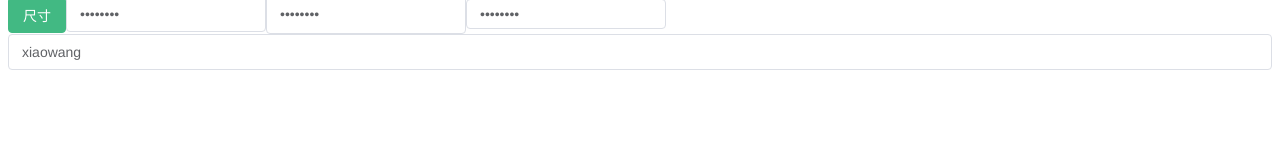
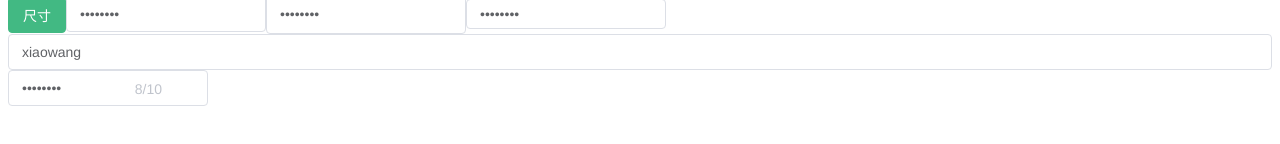
Before and after one commit to mrwdhasd0903/meows-ui, a Vue app: page /input in a window 1280 px wide. Shown: the part 494-638 px from the top of the page. Built offline with nearby package versions, Linux system fonts and the light colour scheme.

Commit message:
新增enter事件 优化边距 maxlength属性  showCount属性

```diff
--- a/examples/components/input.vue
+++ b/examples/components/input.vue
@@ -38,8 +38,19 @@
       @input="log('input')"
       @focus="log('focus')"
       @clear="log('clear')"
+      @enter="log('keydown')"
       clearable
       placeholder="focus & blur"
+    ></me-input>
+    <me-input
+      v-model="username"
+      maxlength="10"
+      width='200px'
+      placeholder="maxlength"
+      type="password"
+      show-count
+      clearable
+      show-pwd
     ></me-input>
   </div>
 </template>
--- a/packages/Input/src/index.vue
+++ b/packages/Input/src/index.vue
@@ -4,13 +4,15 @@
     :class="[
     'me-size--'+size,
     {
-    'me-input--suffix':showSuffix
   }]"
     :style="{
     'width':width
   }"
   >
     <input
+      :style="
+    {paddingRight:innerPaddingRight}
+    "
       :class="[
       'me-type--'+activeLight,{
       'me-disabled':disabled,
@@ -20,16 +22,19 @@
       :type="showPwd?(passwordVisible?'text':'password'):type"
       :name="name"
       :value="value"
+      :maxlength="maxlength"
       @input="(e)=>{$emit('input',e.target.value)}"
       @focus="()=>{$emit('focus')}"
+      @keydown="keydown"
       @blur="()=>{$emit('blur')}"
       class="me-input__inner"
     />
     <span class="me-input__suffix" v-if="showSuffix">
-      <me-icon name="i-chuangkou-guanbi-1" v-if="clearable&&value!=''" @click="clear"></me-icon>
+      <span v-if="showCount">{{count}}</span>
+      <me-icon name="i-chuangkou-guanbi-1" v-if="showClear" @click="clear"></me-icon>
       <me-icon
         :name="'i-yanjing-'+(passwordVisible?'off':'on')"
-        v-if="showPwd&&type=='password'"
+        v-if="showShowPwd"
         @click="handlePwd"
       ></me-icon>
     </span>
@@ -46,6 +51,14 @@ export default {
     };
   },
   props: {
+    maxlength: {
+      type: [String, Number],
+      default: null
+    },
+    showCount: {
+      type: Boolean,
+      default: false
+    },
     width: {
       type: String,
       default: null
@@ -91,11 +104,38 @@ export default {
     }
   },
   computed: {
+    innerPaddingRight() {
+      let res = 0;
+      if (this.showShowPwd) {
+        res += 25;
+      }
+      if (this.showClear) {
+        res += 25;
+      }
+      if (this.showCount) {
+        res += 40;
+      }
+      return res + "px";
+    },
+    showClear() {
+      return this.clearable && this.value != "";
+    },
+    showShowPwd() {
+      return this.showPwd && this.type == "password";
+    },
+    count() {
+      return this.value.length + (this.maxlength ? "/" + this.maxlength : "");
+    },
     showSuffix() {
-      return this.clearable || this.showPwd;
+      return this.clearable || this.showPwd || this.showCount;
     }
   },
   methods: {
+    keydown(e) {
+      if (e.keyCode === 13) {
+        this.$emit("enter");
+      }
+    },
     handlePwd() {
       this.passwordVisible = !this.passwordVisible;
     },
@@ -185,20 +225,18 @@ export default {
       border-color: #e4e7ed;
     }
   }
-}
-.me-input--suffix {
-  .me-input__inner {
-    padding-right: 50px;
-  }
   .me-input__suffix {
     position: absolute;
     height: 100%;
-    right: 10px;
+    right: 6px;
     top: 0px;
     text-align: center;
     color: #c0c4cc;
     transition: all 0.2s;
     z-index: 900;
+    span {
+      vertical-align: middle;
+    }
     .me-icon {
       margin-left: 4px;
       fill: #c0c4cc;
```
